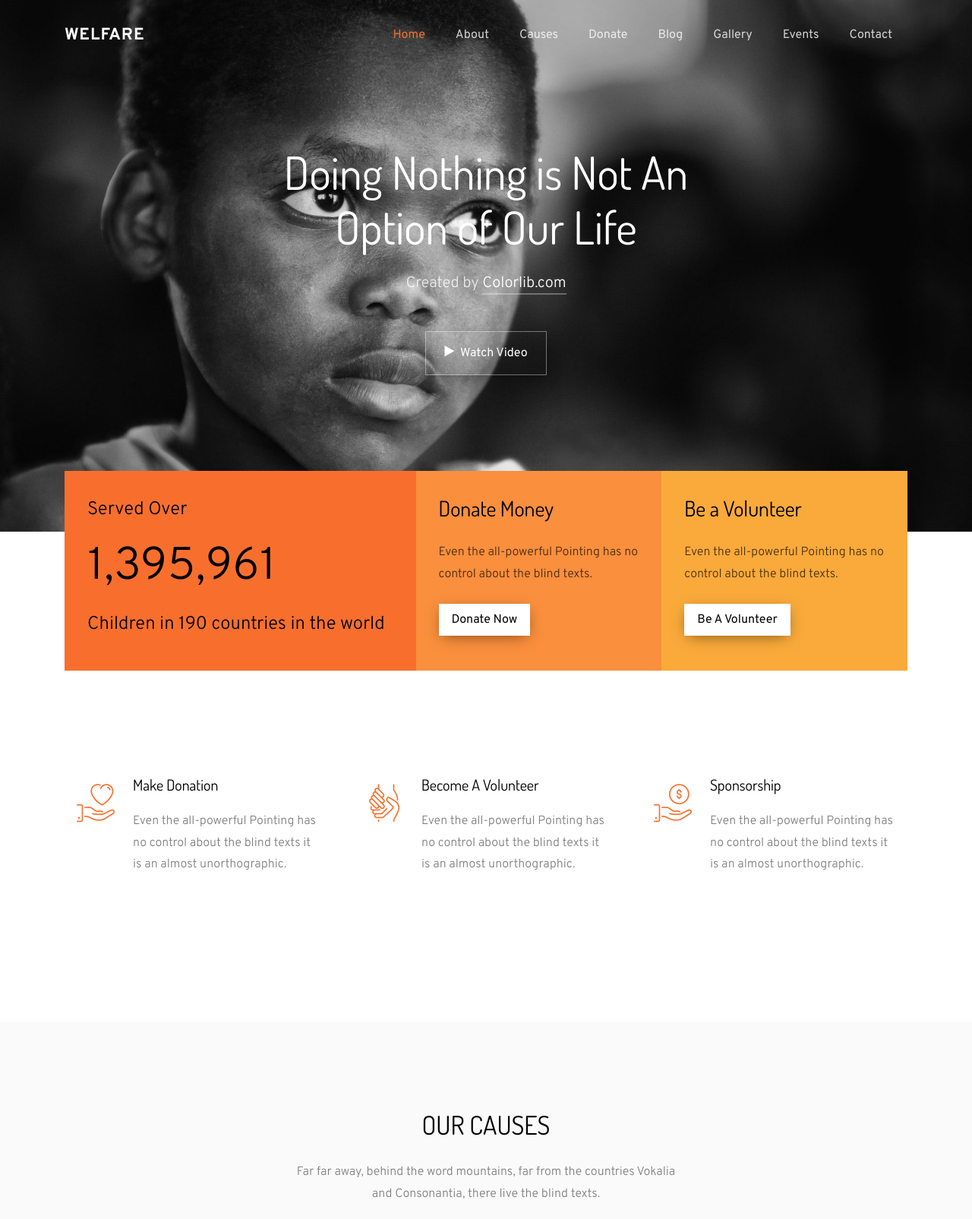
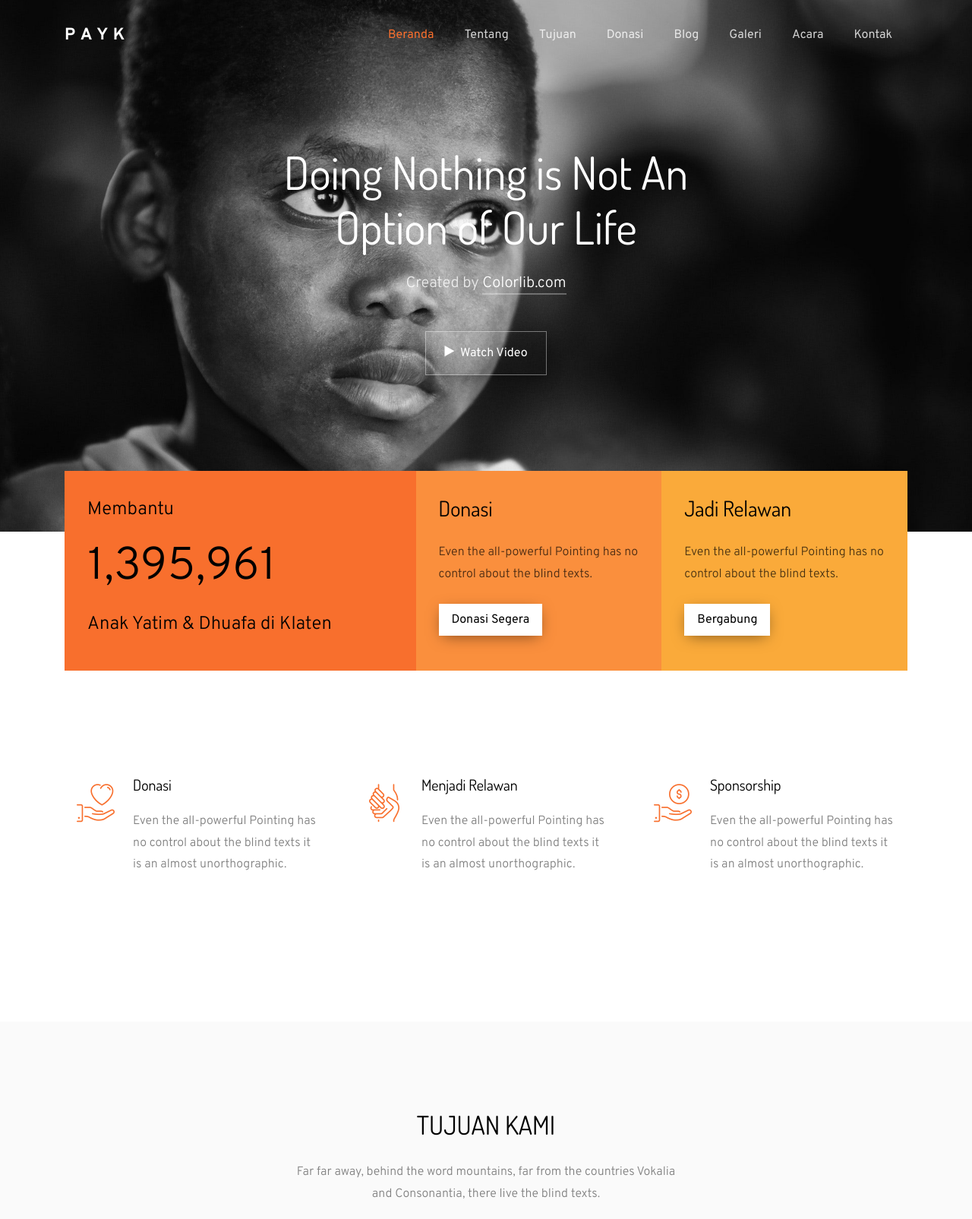
Before and after one commit to paykui/payk.github.io, a plain HTML site: page index.html in a window 1280 px wide. Shown: the top 1605 px of the page at 76% size. Drawn offline with Linux system fonts and the light colour scheme; some packages are replaced by stand-ins of ours; no server answers; animation ran at ten frames a second; files whose address does not match are found by name.

Commit message:
Update index.html

```diff
--- a/index.html
+++ b/index.html
@@ -1,7 +1,7 @@
 <!DOCTYPE html>
 <html lang="en">
   <head>
-    <title>Welfare - Free Bootstrap 4 Template by Colorlib</title>
+    <title>PAYK - Peduli Anak Yatim Klaten</title>
     <meta charset="utf-8">
     <meta name="viewport" content="width=device-width, initial-scale=1, shrink-to-fit=no">
 
@@ -31,21 +31,21 @@
 
   <nav class="navbar navbar-expand-lg navbar-dark ftco_navbar bg-dark ftco-navbar-light" id="ftco-navbar">
     <div class="container">
-      <a class="navbar-brand" href="index.html">Welfare</a>
+      <a class="navbar-brand" href="index.html">P A Y K</a>
       <button class="navbar-toggler" type="button" data-toggle="collapse" data-target="#ftco-nav" aria-controls="ftco-nav" aria-expanded="false" aria-label="Toggle navigation">
         <span class="oi oi-menu"></span> Menu
       </button>
 
       <div class="collapse navbar-collapse" id="ftco-nav">
         <ul class="navbar-nav ml-auto">
-          <li class="nav-item active"><a href="index.html" class="nav-link">Home</a></li>
-          <li class="nav-item"><a href="about.html" class="nav-link">About</a></li>
-          <li class="nav-item"><a href="causes.html" class="nav-link">Causes</a></li>
-          <li class="nav-item"><a href="donate.html" class="nav-link">Donate</a></li>
+          <li class="nav-item active"><a href="index.html" class="nav-link">Beranda</a></li>
+          <li class="nav-item"><a href="about.html" class="nav-link">Tentang</a></li>
+          <li class="nav-item"><a href="causes.html" class="nav-link">Tujuan</a></li>
+          <li class="nav-item"><a href="donate.html" class="nav-link">Donasi</a></li>
           <li class="nav-item"><a href="blog.html" class="nav-link">Blog</a></li>
-          <li class="nav-item"><a href="gallery.html" class="nav-link">Gallery</a></li>
-          <li class="nav-item"><a href="event.html" class="nav-link">Events</a></li>
-          <li class="nav-item"><a href="contact.html" class="nav-link">Contact</a></li>
+          <li class="nav-item"><a href="gallery.html" class="nav-link">Galeri</a></li>
+          <li class="nav-item"><a href="event.html" class="nav-link">Acara</a></li>
+          <li class="nav-item"><a href="contact.html" class="nav-link">Kontak</a></li>
         </ul>
       </div>
     </div>
@@ -72,27 +72,27 @@
     			<div class="col-md-5 d-flex justify-content-center counter-wrap ftco-animate">
             <div class="block-18 color-1 align-items-stretch">
               <div class="text">
-              	<span>Served Over</span>
+              	<span>Membantu</span>
                 <strong class="number" data-number="1432805">0</strong>
-                <span>Children in 190 countries in the world</span>
+                <span>Anak Yatim & Dhuafa di Klaten</span>
               </div>
             </div>
           </div>
           <div class="col-md d-flex justify-content-center counter-wrap ftco-animate">
             <div class="block-18 color-2 align-items-stretch">
               <div class="text">
-              	<h3 class="mb-4">Donate Money</h3>
+              	<h3 class="mb-4">Donasi</h3>
               	<p>Even the all-powerful Pointing has no control about the blind texts.</p>
-              	<p><a href="#" class="btn btn-white px-3 py-2 mt-2">Donate Now</a></p>
+              	<p><a href="#" class="btn btn-white px-3 py-2 mt-2">Donasi Segera</a></p>
               </div>
             </div>
           </div>
           <div class="col-md d-flex justify-content-center counter-wrap ftco-animate">
             <div class="block-18 color-3 align-items-stretch">
               <div class="text">
-              	<h3 class="mb-4">Be a Volunteer</h3>
+              	<h3 class="mb-4">Jadi Relawan</h3>
               	<p>Even the all-powerful Pointing has no control about the blind texts.</p>
-              	<p><a href="#" class="btn btn-white px-3 py-2 mt-2">Be A Volunteer</a></p>
+              	<p><a href="#" class="btn btn-white px-3 py-2 mt-2">Bergabung</a></p>
               </div>
             </div>
           </div>
@@ -107,7 +107,7 @@
             <div class="media block-6 d-flex services p-3 py-4 d-block">
               <div class="icon d-flex mb-3"><span class="flaticon-donation-1"></span></div>
               <div class="media-body pl-4">
-                <h3 class="heading">Make Donation</h3>
+                <h3 class="heading">Donasi</h3>
                 <p>Even the all-powerful Pointing has no control about the blind texts it is an almost unorthographic.</p>
               </div>
             </div>
@@ -116,7 +116,7 @@
             <div class="media block-6 d-flex services p-3 py-4 d-block">
               <div class="icon d-flex mb-3"><span class="flaticon-charity"></span></div>
               <div class="media-body pl-4">
-                <h3 class="heading">Become A Volunteer</h3>
+                <h3 class="heading">Menjadi Relawan</h3>
                 <p>Even the all-powerful Pointing has no control about the blind texts it is an almost unorthographic.</p>
               </div>
             </div>
@@ -139,7 +139,7 @@
     	<div class="container-fluid">
     		<div class="row justify-content-center mb-5 pb-3">
           <div class="col-md-5 heading-section ftco-animate text-center">
-            <h2 class="mb-4">Our Causes</h2>
+            <h2 class="mb-4">Tujuan Kami</h2>
             <p>Far far away, behind the word mountains, far from the countries Vokalia and Consonantia, there live the blind texts.</p>
           </div>
         </div>
@@ -240,7 +240,7 @@
       <div class="container">
       	<div class="row justify-content-center mb-5 pb-3">
           <div class="col-md-7 heading-section ftco-animate text-center">
-            <h2 class="mb-4">Latest Donations</h2>
+            <h2 class="mb-4">Donasi Terbaru</h2>
             <p>Far far away, behind the word mountains, far from the countries Vokalia and Consonantia, there live the blind texts.</p>
           </div>
         </div>
@@ -342,7 +342,7 @@
       <div class="container">
         <div class="row justify-content-center mb-5 pb-3">
           <div class="col-md-7 heading-section ftco-animate text-center">
-            <h2 class="mb-4">Recent from blog</h2>
+            <h2 class="mb-4">Terbaru dari blog</h2>
             <p>Far far away, behind the word mountains, far from the countries Vokalia and Consonantia, there live the blind texts.</p>
           </div>
         </div>
@@ -493,7 +493,7 @@
         <div class="row mb-5">
           <div class="col-md-3">
             <div class="ftco-footer-widget mb-4">
-              <h2 class="ftco-heading-2">About Us</h2>
+              <h2 class="ftco-heading-2">Tentang Kami</h2>
               <p>Far far away, behind the word mountains, far from the countries Vokalia and Consonantia, there live the blind texts.</p>
               <ul class="ftco-footer-social list-unstyled float-md-left float-lft mt-5">
                 <li class="ftco-animate"><a href="#"><span class="icon-twitter"></span></a></li>
@@ -531,7 +531,7 @@
           </div>
           <div class="col-md-2">
              <div class="ftco-footer-widget mb-4 ml-md-4">
-              <h2 class="ftco-heading-2">Site Links</h2>
+              <h2 class="ftco-heading-2">Link Situs</h2>
               <ul class="list-unstyled">
                 <li><a href="#" class="py-2 d-block">Home</a></li>
                 <li><a href="#" class="py-2 d-block">About</a></li>
@@ -544,12 +544,12 @@
           </div>
           <div class="col-md-3">
             <div class="ftco-footer-widget mb-4">
-            	<h2 class="ftco-heading-2">Have a Questions?</h2>
+            	<h2 class="ftco-heading-2">Ada Pertanyaan?</h2>
             	<div class="block-23 mb-3">
 	              <ul>
-	                <li><span class="icon icon-map-marker"></span><span class="text">203 Fake St. Mountain View, San Francisco, California, USA</span></li>
-	                <li><a href="#"><span class="icon icon-phone"></span><span class="text">+2 392 3929 210</span></a></li>
-	                <li><a href="#"><span class="icon icon-envelope"></span><span class="text">info@yourdomain.com</span></a></li>
+	                <li><span class="icon icon-map-marker"></span><span class="text">Jl. Dr. Setiabudi No. 120 Pandean, Karanganom, Klaten Utara</span></li>
+	                <li><a href="#"><span class="icon icon-phone"></span><span class="text">+62 272 339 3361</span></a></li>
+	                <li><a href="#"><span class="icon icon-envelope"></span><span class="text">admin@payk.or.id</span></a></li>
 	              </ul>
 	            </div>
             </div>
@@ -559,7 +559,7 @@
           <div class="col-md-12 text-center">
 
             <p><!-- Link back to Colorlib can't be removed. Template is licensed under CC BY 3.0. -->
-  Copyright &copy;<script>document.write(new Date().getFullYear());</script> All rights reserved | This template is made with <i class="icon-heart" aria-hidden="true"></i> by <a href="https://colorlib.com" target="_blank">Colorlib</a>
+  Copyright &copy;<script>document.write(new Date().getFullYear());</script> PAYK. All rights reserved | This template is made with <i class="icon-heart" aria-hidden="true"></i> by <a href="https://colorlib.com" target="_blank">Colorlib</a>
   <!-- Link back to Colorlib can't be removed. Template is licensed under CC BY 3.0. --></p>
           </div>
         </div>
```
